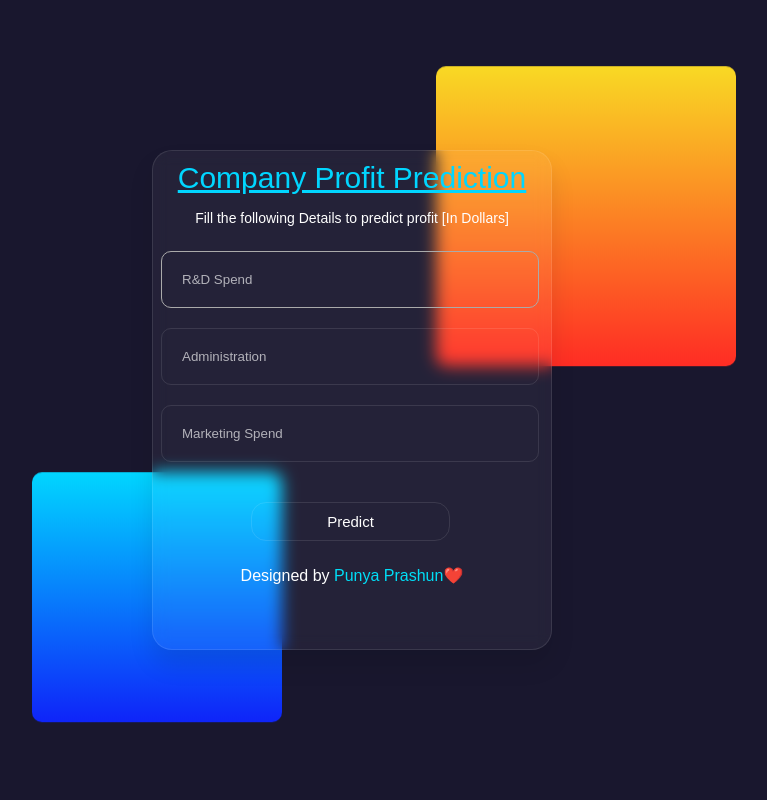
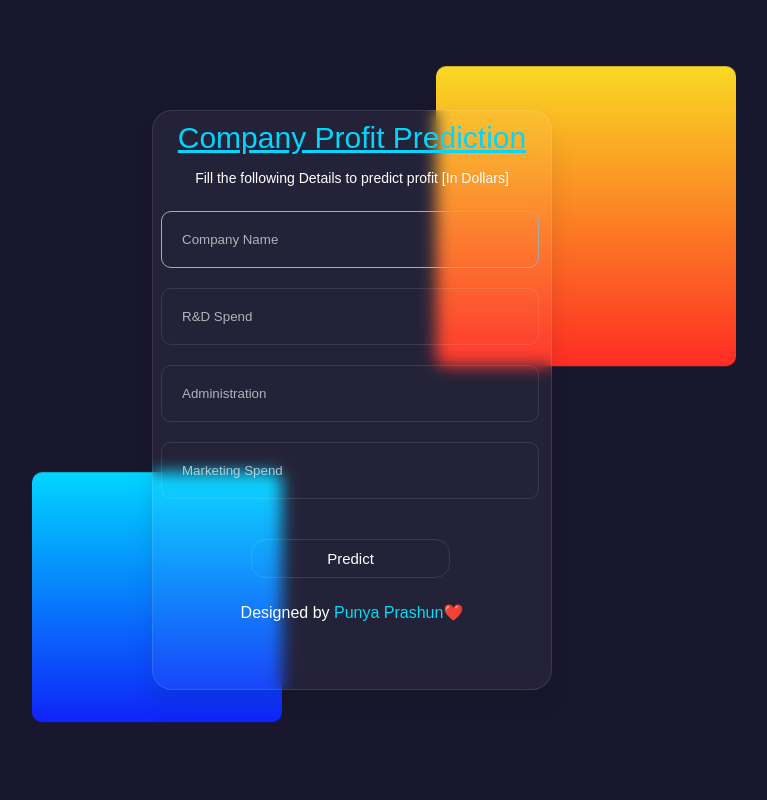
Before and after one commit to punyaprashun25/Company_Profit_Prediction, a Flask app: page / in a window 1280 px wide. Shown: the whole page, without its empty margins (288-1055 px from the left). Run offline with Flask 2, Linux system fonts and the light colour scheme; parts of the project's set-up code (start-up, migrations or seed data) failed here and were passed over; some libraries are stand-ins or nearby versions; some web fonts are replaced.

Commit message:
My project

```diff
--- a/app.py
+++ b/app.py
@@ -1,10 +1,17 @@
 from flask import Flask,render_template,request
 import pickle,numpy as np
-import pandas as pd
+from flask_mysqldb import MySQL
 model = pickle.load(open('model.pkl','rb'))
 scaler = pickle.load(open('scaler_model.pkl','rb'))
 
 app = Flask(__name__)
+app.config['MYSQL_HOST'] = 'localhost'
+app.config['MYSQL_USER'] = 'root'
+app.config['MYSQL_PASSWORD'] = ''
+app.config['MYSQL_DB'] = 'company'
+
+mysql = MySQL(app)
+
 
 @app.route('/')
 def index():
@@ -13,6 +20,7 @@ def index():
 @app.route('/predict',methods=['POST'])
 def predict_placement():
 
+    company_name = request.form.get('company_name')
     rd_spend = float(request.form.get('rd spend'))
     administration = float(request.form.get('administration'))
     marketing_spend = float(request.form.get('marketing spend'))
@@ -25,7 +33,11 @@ def predict_placement():
     # prediction
     result = model.predict(input_scaled)
     profit = round((result[0][0]),2)
-    return render_template('index.html',result="Predicted Profit of your company is {}$".format(profit))
+    cursor = mysql.connection.cursor()
+    cursor.execute(' INSERT INTO Company VALUES(%s,%s,%s,%s,%s)',(company_name,rd_spend,administration,marketing_spend,profit))
+    mysql.connection.commit()
+    cursor.close()
+    return render_template('index.html',result="Predicted Profit of {} is {}$".format(company_name,profit))
 
 if __name__ == '__main__':
     app.run(debug=True)
--- a/static/styles/mainpage.css
+++ b/static/styles/mainpage.css
@@ -57,7 +57,7 @@ section::after {
 .container {
     position: relative;
     width: 400px;
-    height: 500px;
+    height: 580px;
     background: rgba(255, 255, 255, 0.05);
     border-radius: 20px;
     box-shadow: 0 15px 25px rgba(0, 0, 0, 0.1);
--- a/templates/index.html
+++ b/templates/index.html
@@ -9,7 +9,7 @@
       type="text/css"
       href="{{ url_for('static',filename='styles/mainpage.css') }}"
     />
-    <!-- <link rel="stylesheet" href="style.css" /> -->
+    <!-- <link rel="stylesheet" href="../static/styles/mainpage.css" /> -->
     <title>Pediction Using Machine Learning</title>
   </head>
   <body>
@@ -18,6 +18,16 @@
         <form id="contact" action="/predict" method="post">
           <h3>Company Profit Prediction</h3>
           <h4>Fill the following Details to predict profit [In Dollars]</h4>
+          <fieldset>
+            <input
+              placeholder="Company Name"
+              type="text"
+              name="company_name"
+              required
+              autofocus
+              autocomplete="off"
+            />
+          </fieldset>
           <fieldset>
             <input
               placeholder="R&D Spend"
```
